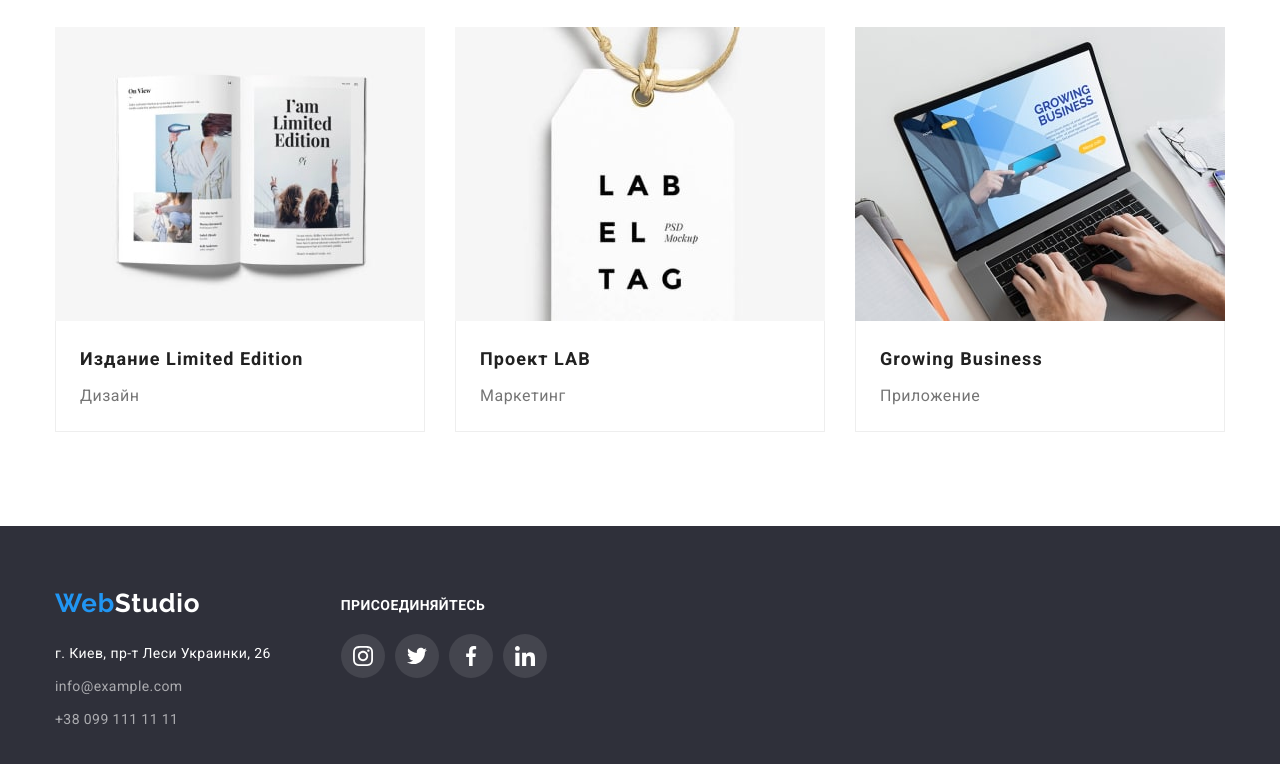
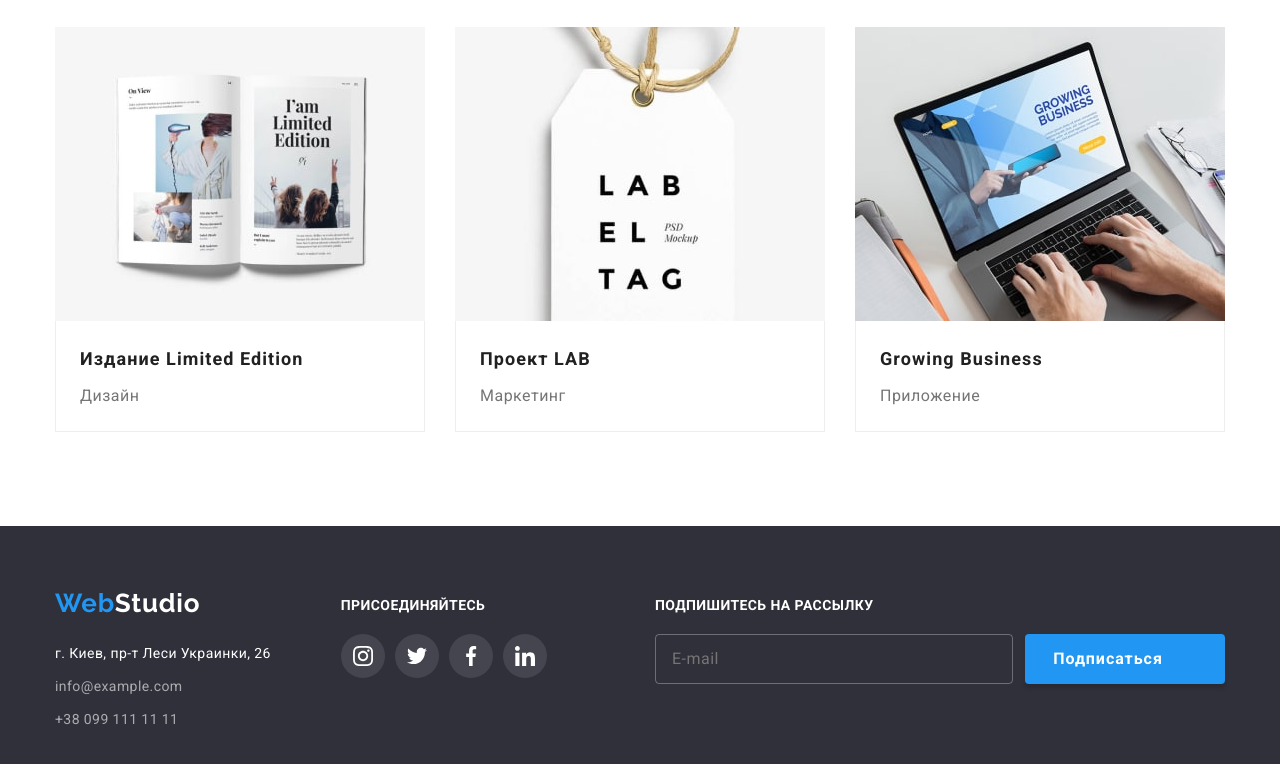
Before and after one commit to ronnik81/goit-markup-hw-06, a plain HTML site: page portfolio.html in a window 1280 px wide. Shown: the part 1106-1870 px from the top of the page. Drawn offline with Linux system fonts and the light colour scheme.

Commit message:
add portfolio footer

```diff
--- a/portfolio.html
+++ b/portfolio.html
@@ -251,7 +251,7 @@
     <!-- FOOTER CONTACTS -->
     <footer class="footer">
       <div class="container footer-container">
-        <section class="footer-contacts">
+        <div class="footer-contacts">
           <h3 class="visually-hidden">Контакты</h3>
           <a class="logo footer-logo" href="./"
             >Web<span class="logo-white">Studio</span></a
@@ -273,10 +273,10 @@
               </a>
             </li>
           </ul>
-        </section>
+        </div>
 
         <!-- FOOTER SOCIAL -->
-        <section class="footer-social">
+        <div class="footer-social">
           <h3 class="footer-social-title">Присоединяйтесь</h3>
           <ul class="footer-social-list">
             <li class="footer-social-item">
@@ -308,7 +308,27 @@
               </a>
             </li>
           </ul>
-        </section>
+        </div>
+
+        <!-- FOOTER SUBSCRIPTION -->
+        <div class="footer-subscribe-section">
+          <p class="subcribe-title">Подпишитесь на рассылку</p>
+          <form class="subcribe-form">
+            <input
+              class="subscribe-input"
+              type="email"
+              name="subscribe"
+              placeholder="E-mail"
+              required
+            />
+            <button type="submit" class="submit-subscribe-btn">
+              Подписаться
+              <svg class="icon-send" width="24" height="24">
+                <use href="./images/icons.svg#icon-send"></use>
+              </svg>
+            </button>
+          </form>
+        </div>
       </div>
     </footer>
   </body>
```
